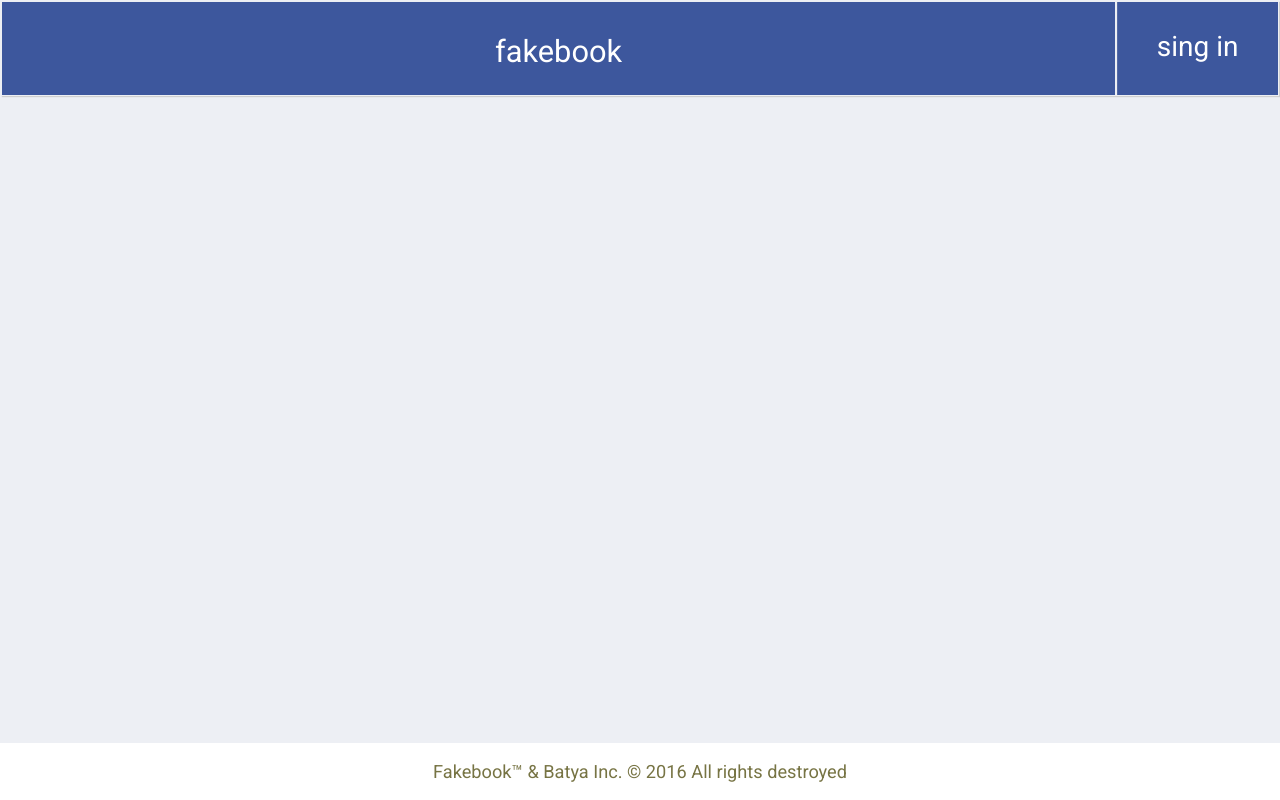
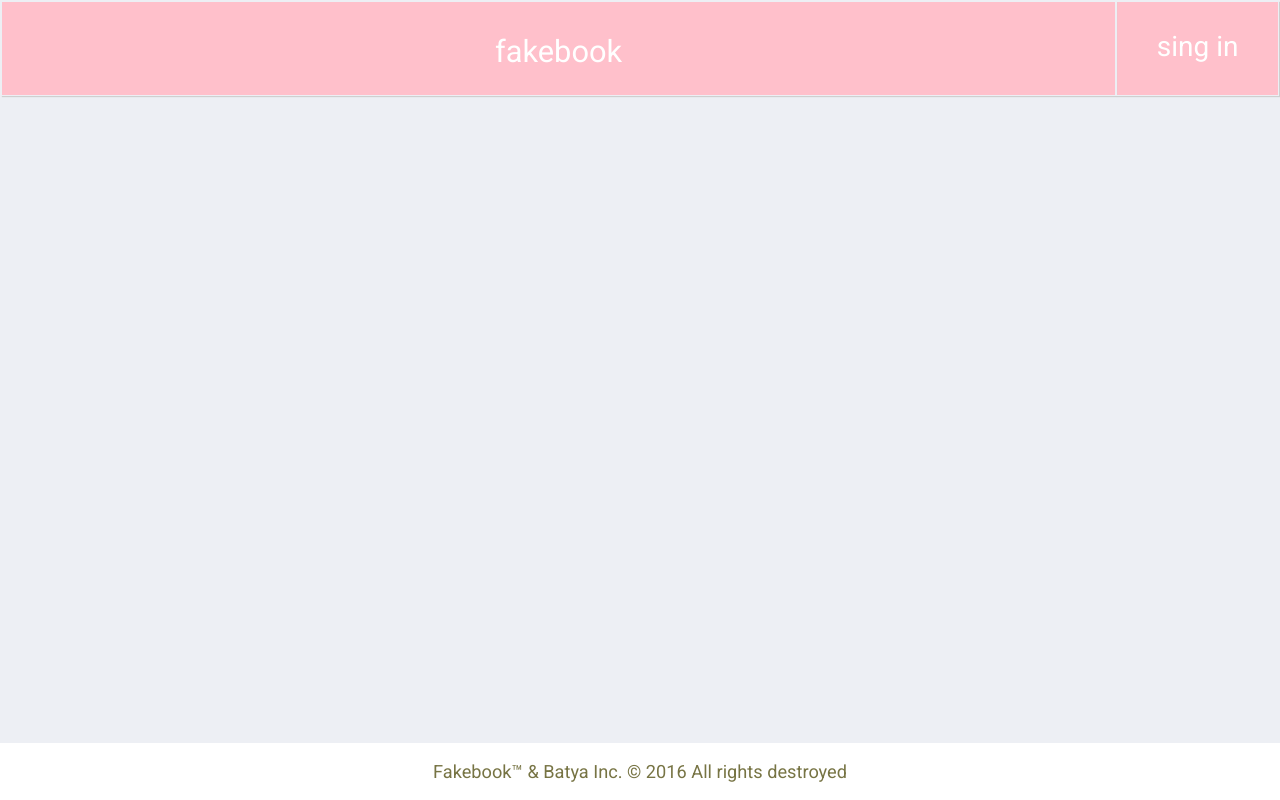
Before and after one commit to KI-Connected/ki-connected.github.io, a plain HTML site: page index.html in a window 1280 px wide. Drawn offline with Linux system fonts and the light colour scheme; a web font is replaced by a local one.

Commit message:
Changed color of header to pink
^^

```diff
--- a/css/main.css
+++ b/css/main.css
@@ -28,7 +28,7 @@ body {
 	display: flex;
 	height: 95px;
 	font-weight: 400;
-	background-color: #3d579d;
+	background-color: pink;
 	color: #fff;
 	text-align:center;
 }
```
